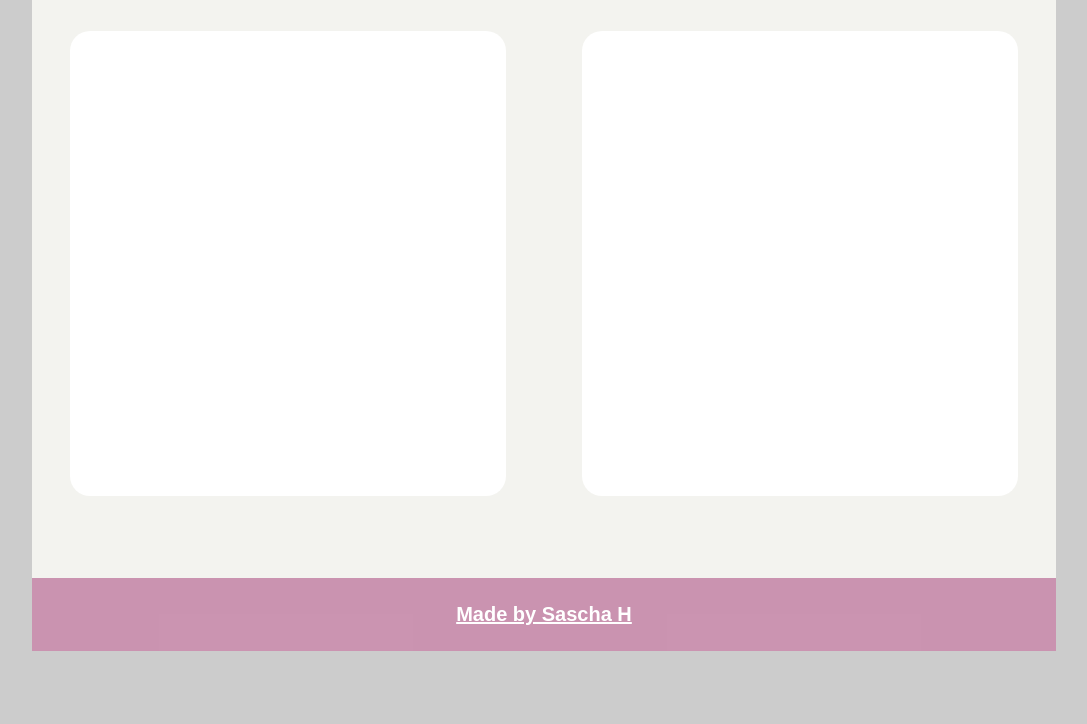
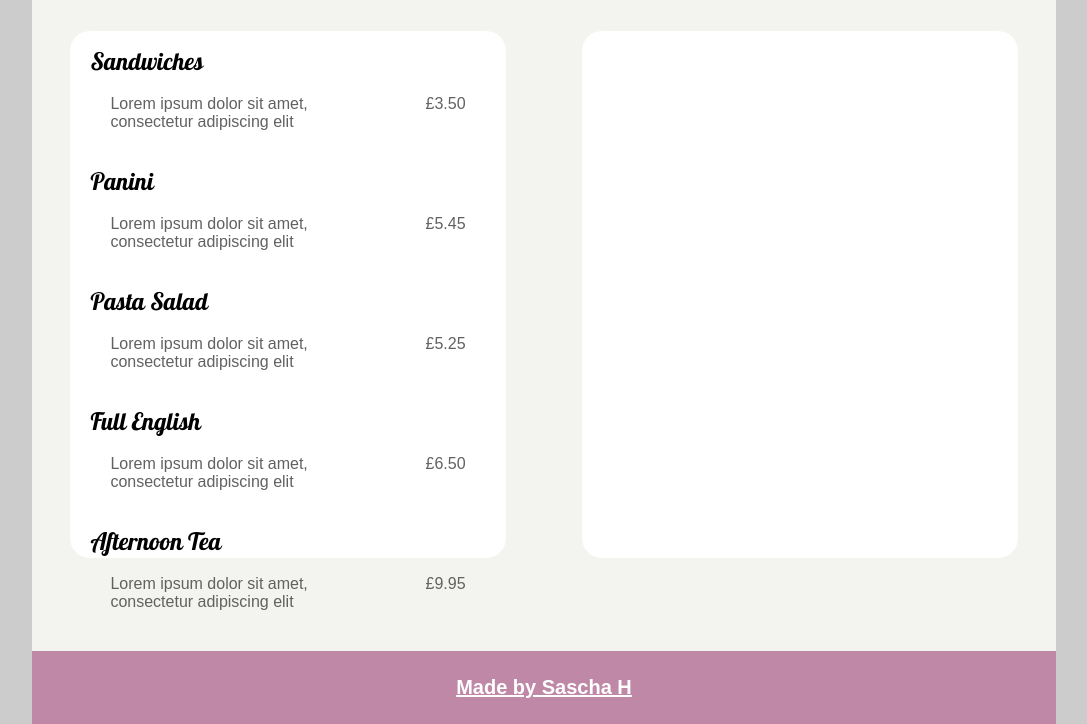
Before and after one commit to gigipink1/restaurant-page, a website built with webpack: page src/index.html in a window 1280 px wide. Shown: the part 149-873 px from the top of the page, without its empty margins (96-1183 px from the left). Before the commit the page ends 800 px from the top, so only its background shows below. Built offline with nearby package versions, Linux system fonts and the light colour scheme; a web font is replaced by a local one.

Commit message:
Add createFoodItem function to menu.js and set up examples in index.js

```diff
--- a/src/index.js
+++ b/src/index.js
@@ -1,7 +1,7 @@
 import './style.css'
 import {createHeader, createFooter} from './modules/base';
 import { createHero, createInfo } from './modules/home';
-import {createMenuLayout} from './modules/menu';
+import {createMenuLayout, createFoodItem} from './modules/menu';
 
 
 
@@ -9,4 +9,9 @@ import {createMenuLayout} from './modules/menu';
 
 createHeader();
 createMenuLayout();
+createFoodItem('Sandwiches','Lorem ipsum dolor sit amet, consectetur adipiscing elit','£3.50');
+createFoodItem('Panini', 'Lorem ipsum dolor sit amet, consectetur adipiscing elit', '£5.45');
+createFoodItem('Pasta Salad', 'Lorem ipsum dolor sit amet, consectetur adipiscing elit', '£5.25');
+createFoodItem('Full English', 'Lorem ipsum dolor sit amet, consectetur adipiscing elit', '£6.50');
+createFoodItem('Afternoon Tea', 'Lorem ipsum dolor sit amet, consectetur adipiscing elit', '£9.95')
 createFooter();
--- a/src/modules/menu.js
+++ b/src/modules/menu.js
@@ -3,13 +3,18 @@ function createMenuLayout() {
     const outerDiv = document.createElement('div');
     const div = document.createElement('div');
     const header = document.createElement('h2');
+    const listOne = document.createElement('ul');
+    const listTwo = document.createElement('ul');
+
 
     outerDiv.classList.add('menu-page');
     header.classList.add('food-header');
     header.textContent = 'Food';
     outerDiv.appendChild(header.cloneNode(1));
     div.classList.add('food-section');
+    listOne.classList.add('food-list');
 
+    div.appendChild(listOne);
     outerDiv.appendChild(div.cloneNode(1));
 
     header.classList.remove('food-header');
@@ -18,11 +23,28 @@ function createMenuLayout() {
     outerDiv.appendChild(header.cloneNode(1));
     div.classList.remove('food-section');
     div.classList.add('drinks-section');
-
-
+    div.removeChild(div.firstChild);
+    listTwo.classList.add('drinks-list');
+    div.appendChild(listTwo)
     outerDiv.appendChild(div);
     main.appendChild(outerDiv);
 
 }
 
-export {createMenuLayout};
+function createFoodItem(name, desc, price) {
+    const list = document.querySelector('.food-list');
+    const listItem = document.createElement('li');
+    const subList = document.createElement('ul');
+    listItem.textContent = desc;
+    subList.appendChild(listItem.cloneNode(1));
+    listItem.textContent = price;
+    subList.appendChild(listItem.cloneNode(1));
+    listItem.textContent = name;
+    listItem.classList.add('food-item')
+    listItem.appendChild(subList);
+    list.appendChild(listItem.cloneNode(1));
+
+
+}
+
+export {createMenuLayout, createFoodItem};
--- a/src/style.css
+++ b/src/style.css
@@ -199,12 +199,30 @@ footer {
     padding: 0;
 }
 
-.menu-page li {
+.food-list  {
+ font-weight: bold;
+
+}
+
+.food-item {
+    margin: 20px;
+    font-size: 1.5rem;
+    font-family: 'lobster',sans-serif;
+}
+
+.food-item ul {
+    display:flex;
+    justify-content:space-between;
+    font-size:1rem;
+    font-family: sans-serif;
+}
+
+.food-item li {
+    font-weight: 500;
+    color:rgb(97, 97, 97);
     padding: 20px;
-    margin: 20px;
-    font-size:1.5rem;
-    font-weight: bold;
 }
 
 
+
 /* end of menu */
```
